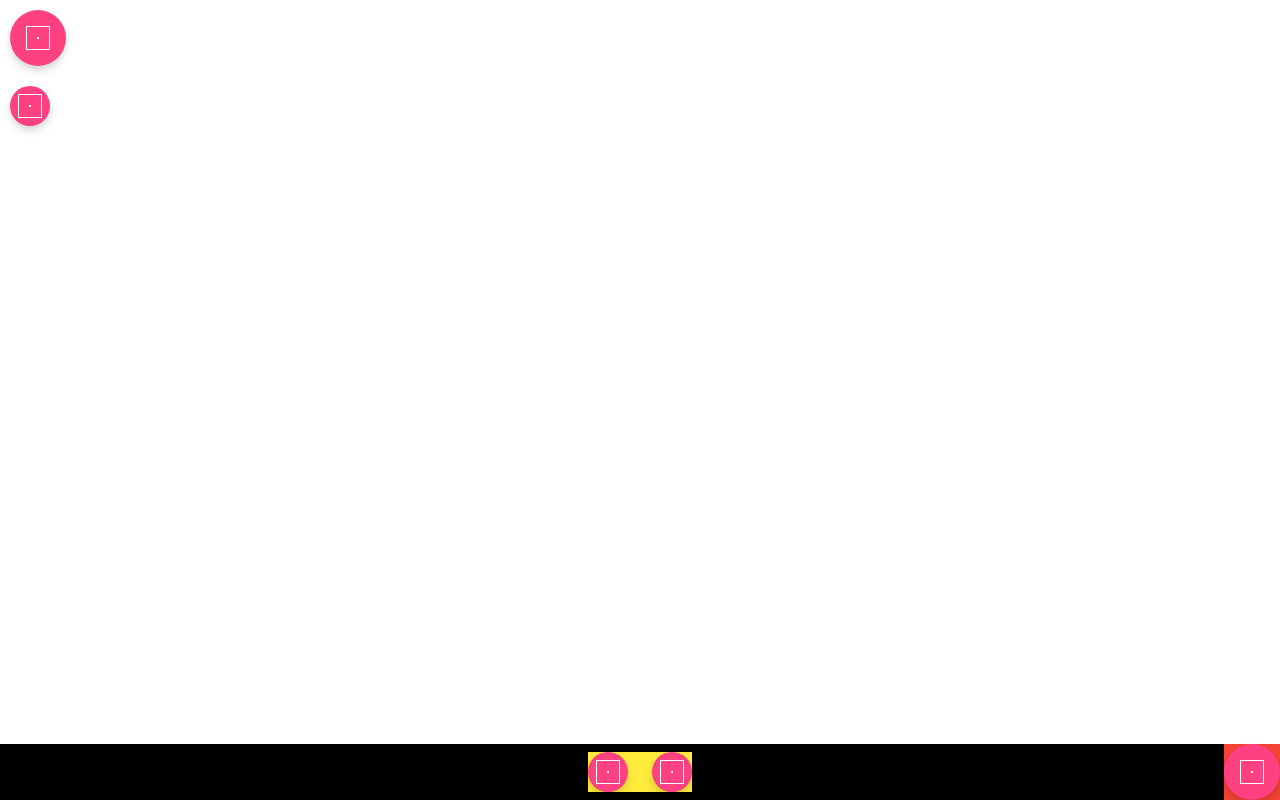
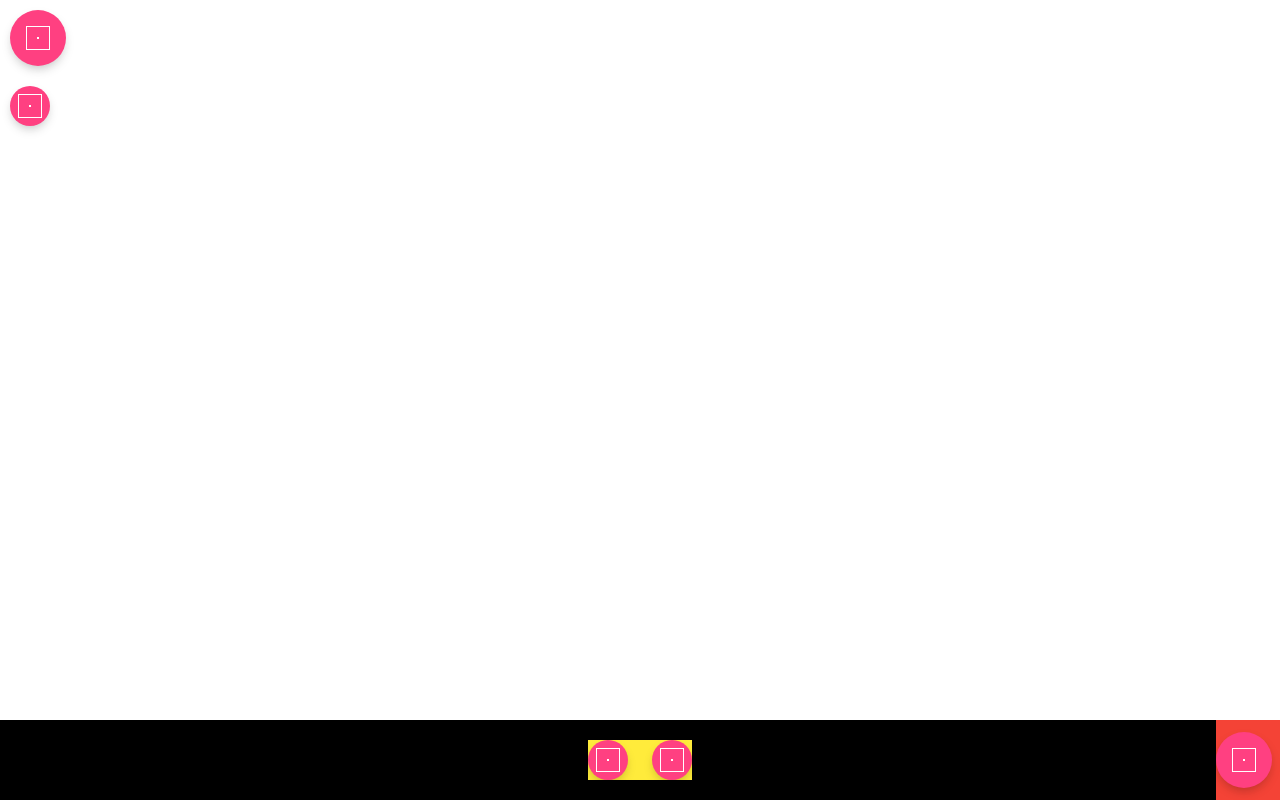
Before and after one commit to Dreamy-Jy/Hel-lala, a plain HTML site: page v0.0.0/design test/componentsTester.html in a window 1280 px wide. Drawn offline with Linux system fonts and the light colour scheme.

Commit message:
near complete ui buttons

```diff
--- a/v0.0.0/design test/componentStyle.css
+++ b/v0.0.0/design test/componentStyle.css
@@ -26,7 +26,7 @@
 
 .navBar {
     width: 100%;
-    height: 56px;
+    height: 80px;
     background-color: black;
     position: fixed;
     bottom: 0;
@@ -59,9 +59,15 @@ the vertical alginment for the elements came from this source:
 
 .floated_FAB {
     background-color: #F44336;
-    height: 56px;
-    width: 56px;
+    height: inherit;
+    width: 64px;
     position: fixed;
     bottom: 0;
     right: 0;
 }
+
+.floated_FAB > .floatingActionButton {
+    position: relative;
+    top: 50%;
+    transform: translateY(-50%);
+}
```
